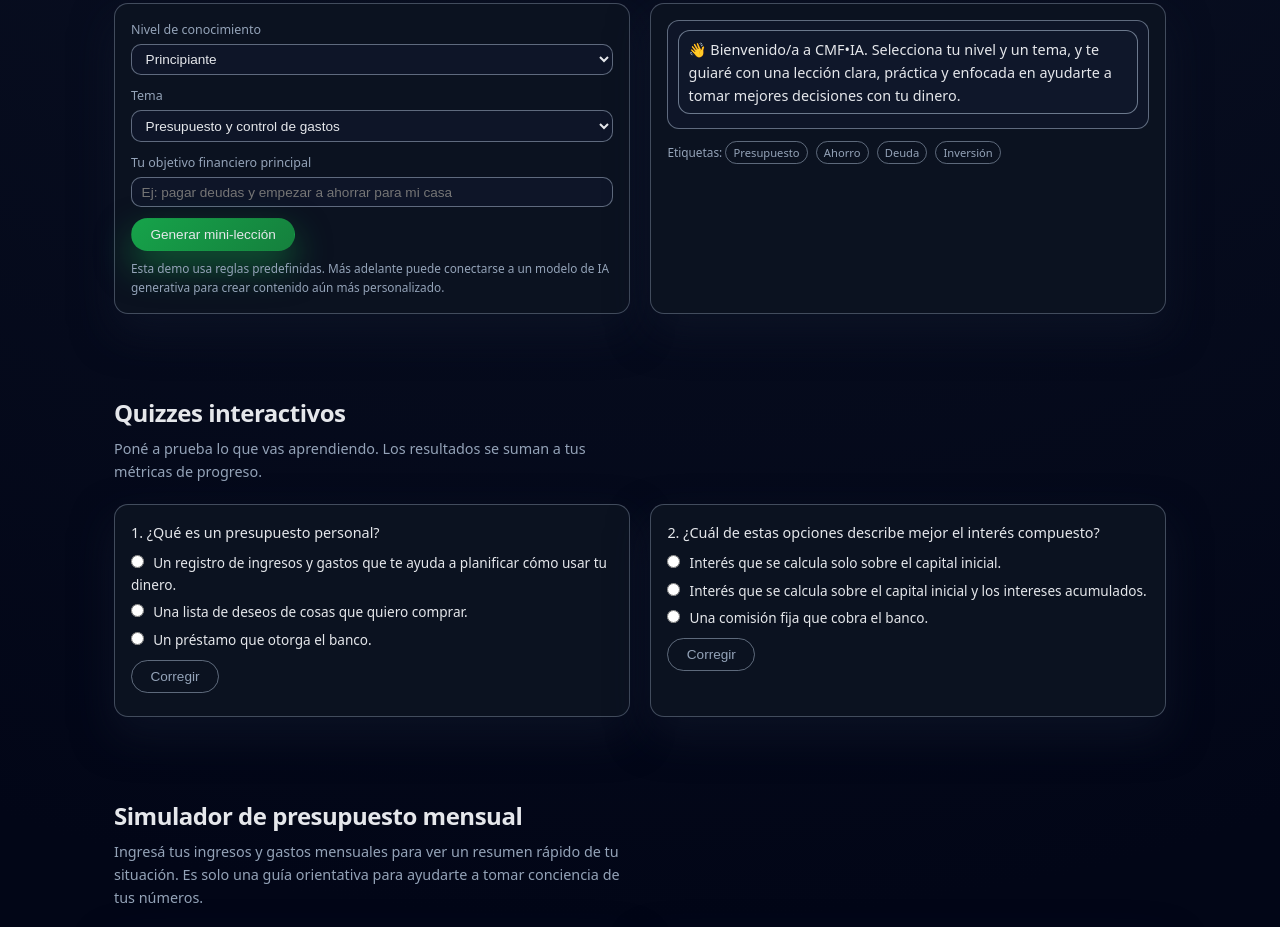
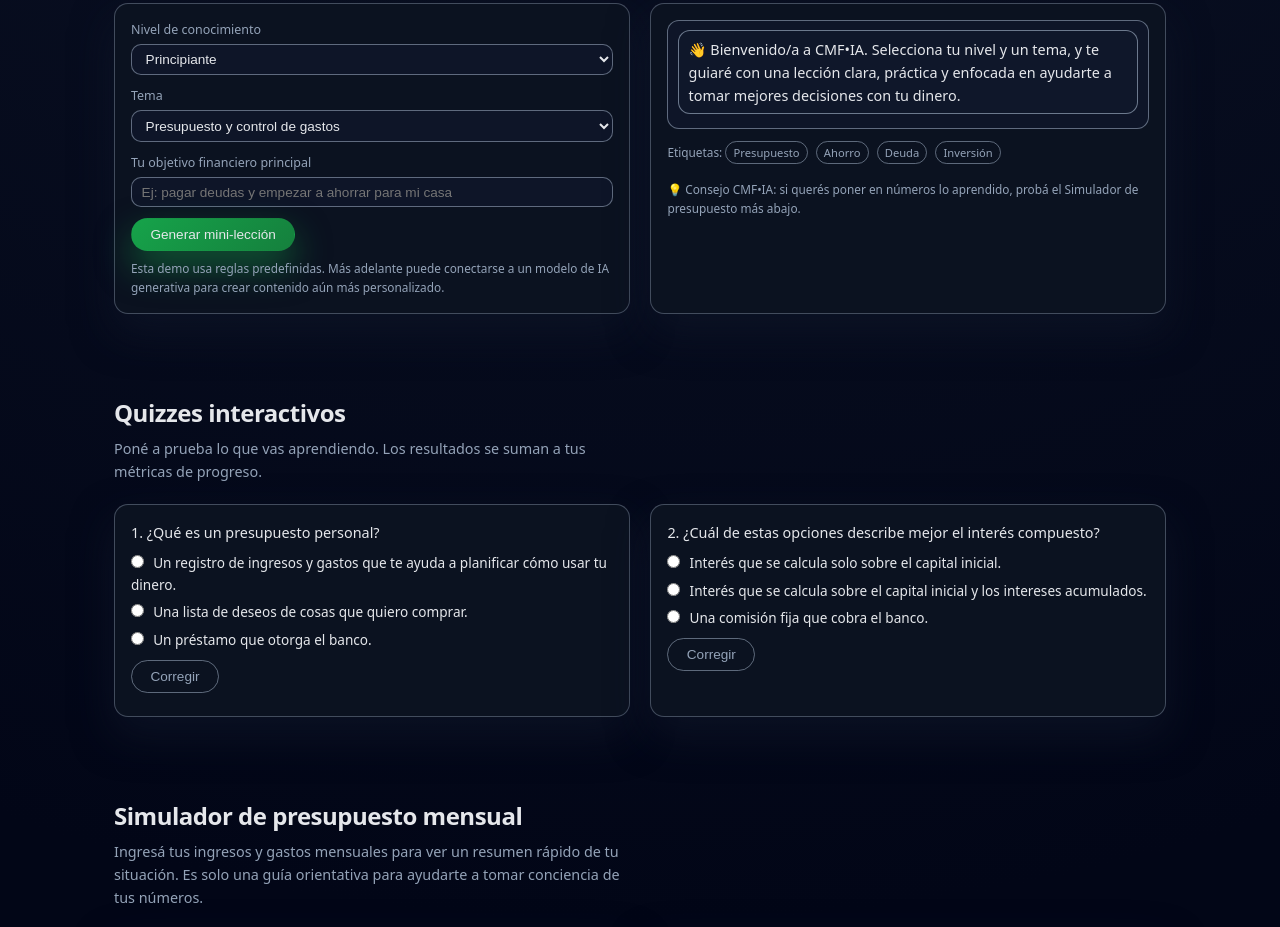
Before and after one commit to cynthiaManna/edufin-ia, a plain HTML site: page index.html in a window 1280 px wide. Shown: the part 1048-1975 px from the top of the page. Drawn offline with Linux system fonts and the light colour scheme.

Commit message:
Agrego recomendación desde el asistente hacia el simulador

```diff
--- a/index.html
+++ b/index.html
@@ -552,6 +552,12 @@
            <span class="tag">Deuda</span>
            <span class="tag">Inversión</span>
            </div>
+
+          <p class="tiny" style="margin-top:.7rem;">
+          💡 Consejo CMF•IA: si querés poner en números lo aprendido, probá el
+           <a href="#simulador">Simulador de presupuesto</a> más abajo.
+          </p>
+
         </div>
       </div>
     </section>
```
Lines whose indentation alone changed are shown as unchanged.
